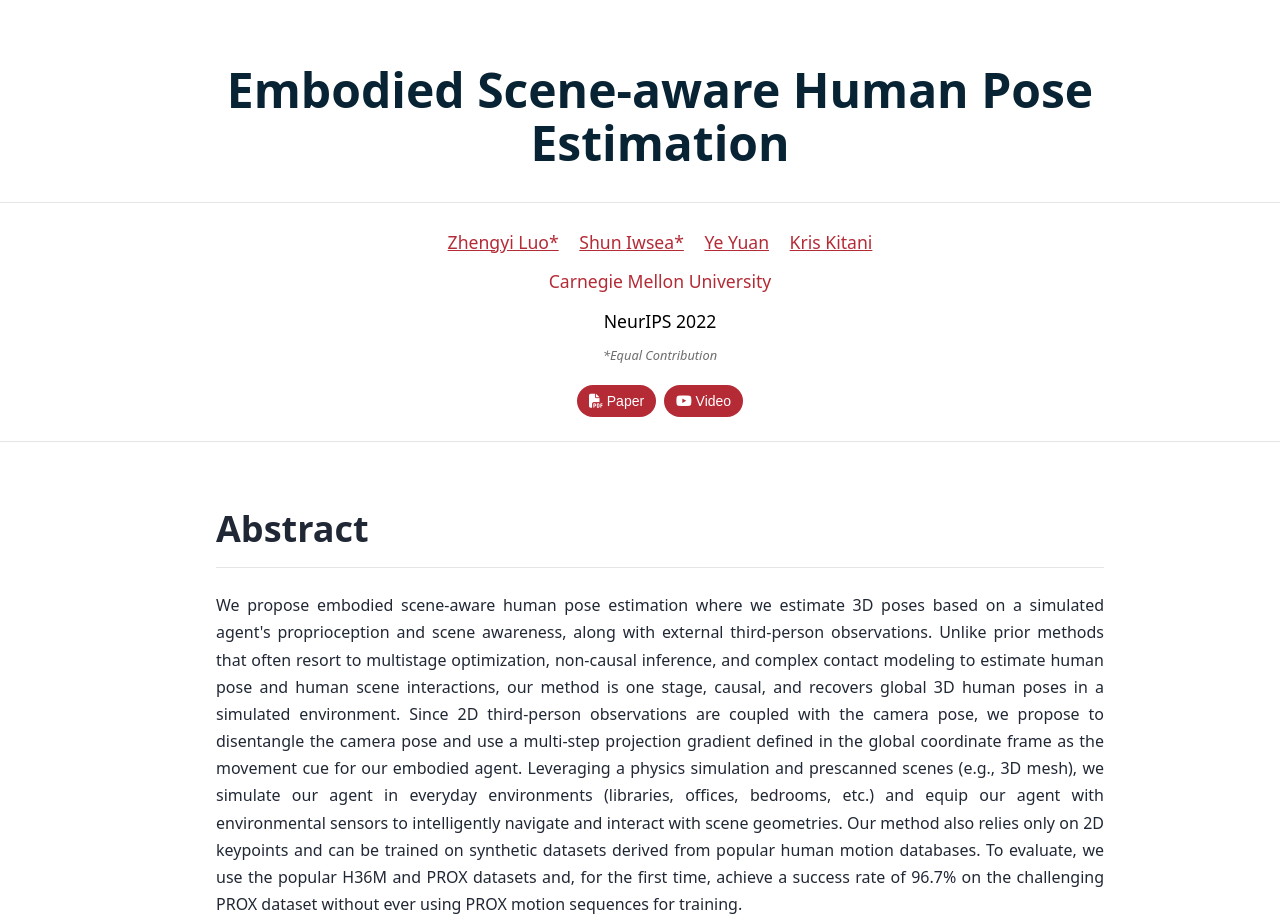
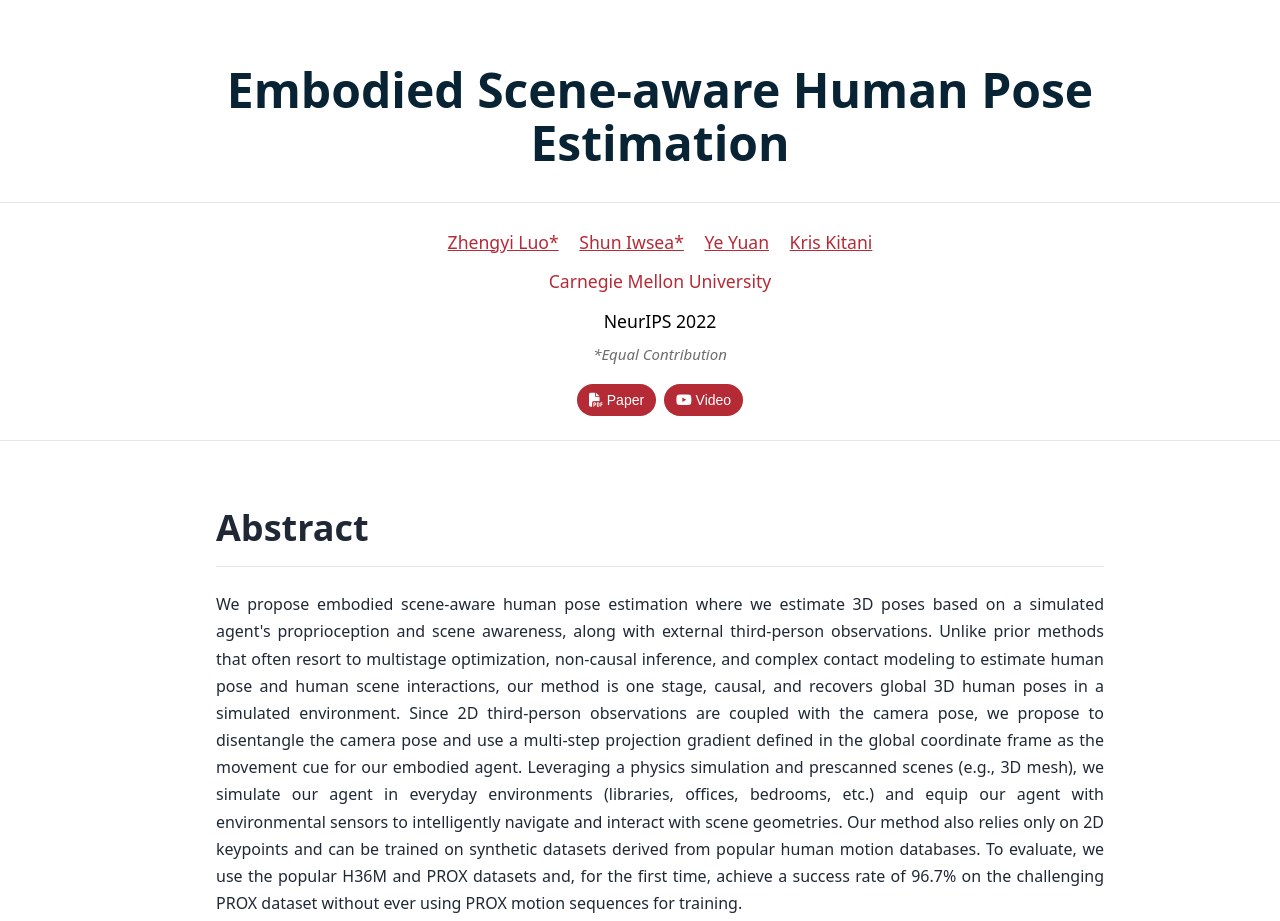
Before and after one commit to sh8/embodiedpose, a plain HTML site: page index.html in a window 1280 px wide. Shown: the top 921 px of the page. Drawn offline with Linux system fonts and the light colour scheme; a web font is replaced by a local one.

Commit message:
font size

```diff
--- a/index.html
+++ b/index.html
@@ -72,7 +72,7 @@
         </ul>
         <ul class="authors suffix">
             <li>
-            <i style="font-size:1vw">*Equal Contribution</i>
+            <i style="font-size:15px">*Equal Contribution</i>
             </li>
         </ul>
         <ul class="authors links">
```
